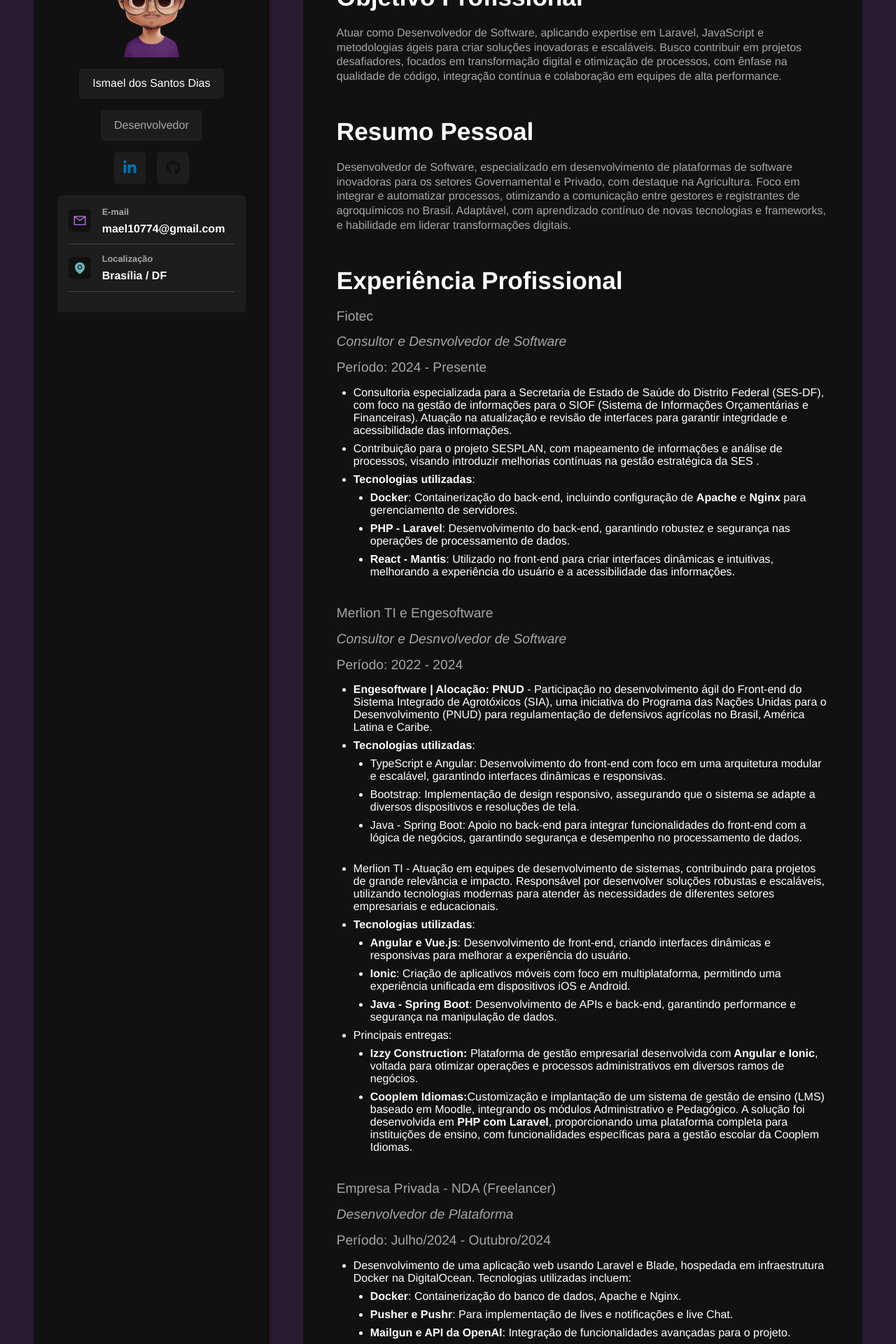
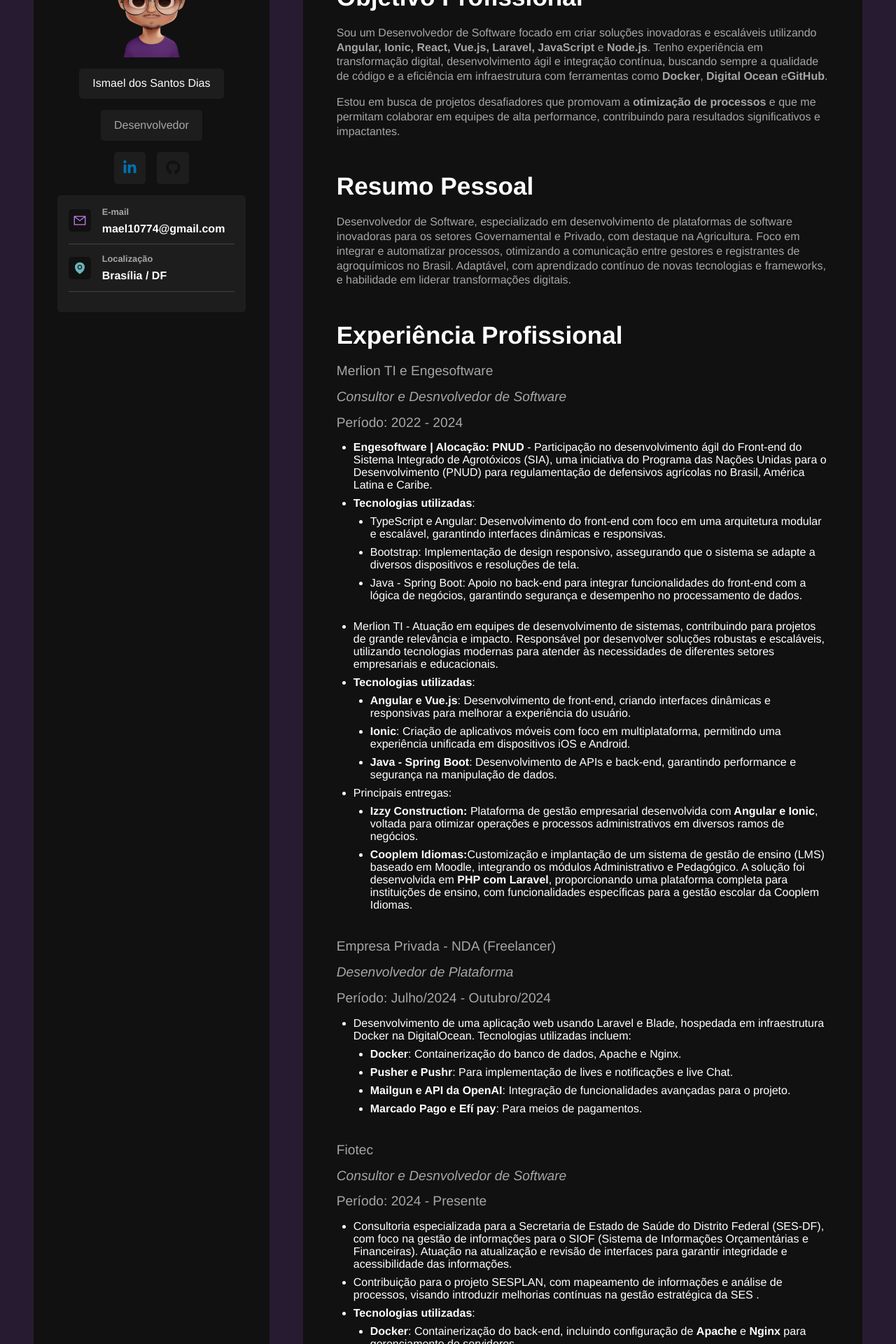
Before and after one commit to Maelzin13/Curriculo, a React (Vite) app: page / in a window 1280 px wide. Shown: the part 120-2040 px from the top of the page at 70% size. Built offline with nearby package versions, Linux system fonts and the light colour scheme.

Commit message:
feat: Atualização das seções de objetivo profissional e experiência, incluindo novas tecnologias e detalhamento de projetos

```diff
--- a/src/components/AboutContainer.jsx
+++ b/src/components/AboutContainer.jsx
@@ -5,14 +5,24 @@
       <section className="about-container">
         <h2>Objetivo Profissional</h2>
         <p>
-          Atuar como Desenvolvedor de Software, aplicando expertise em Laravel,
-          JavaScript e metodologias ágeis para criar soluções inovadoras e
-          escaláveis. Busco contribuir em projetos desafiadores, focados em
-          transformação digital e otimização de processos, com ênfase na
-          qualidade de código, integração contínua e colaboração em equipes de
-          alta performance.
+          Sou um Desenvolvedor de Software focado em criar soluções inovadoras e
+          escaláveis utilizando
+          <strong> Angular, Ionic, React, Vue.js, Laravel, JavaScript</strong> e
+          <strong> Node.js</strong>. Tenho experiência em transformação digital,
+          desenvolvimento ágil e integração contínua, buscando sempre a
+          qualidade de código e a eficiência em infraestrutura com ferramentas
+          como
+          <strong> Docker</strong>,<strong> Digital Ocean</strong> e
+          <strong>GitHub</strong>.
+        </p>
+        <p>
+          Estou em busca de projetos desafiadores que promovam a{" "}
+          <strong>otimização de processos</strong> e que me permitam colaborar
+          em equipes de alta performance, contribuindo para resultados
+          significativos e impactantes.
         </p>
       </section>
+
       <section className="about-container">
         <h2>Resumo Pessoal</h2>
         <p>
--- a/src/components/AboutExpirienceContainer.jsx
+++ b/src/components/AboutExpirienceContainer.jsx
@@ -4,47 +4,7 @@
   return (
     <section className="about-container">
       <h2>Experiência Profissional</h2>
-      <div className="experience">
-        <p>Fiotec</p>
-        <p>
-          <i>Consultor e Desnvolvedor de Software</i>
-        </p>
-        <p>Período: 2024 - Presente</p>
-        <ul>
-          <li>
-            Consultoria especializada para a Secretaria de Estado de Saúde do
-            Distrito Federal (SES-DF), com foco na gestão de informações para o
-            SIOF (Sistema de Informações Orçamentárias e Financeiras). Atuação
-            na atualização e revisão de interfaces para garantir integridade e
-            acessibilidade das informações.
-          </li>
-          <li>
-            Contribuição para o projeto SESPLAN, com mapeamento de informações e
-            análise de processos, visando introduzir melhorias contínuas na
-            gestão estratégica da SES .
-          </li>
-          <li>
-            <strong>Tecnologias utilizadas</strong>:
-          </li>
-          <ul>
-            <li>
-              <strong>Docker</strong>: Containerização do back-end, incluindo
-              configuração de <strong>Apache</strong> e <strong>Nginx </strong>
-              para gerenciamento de servidores.
-            </li>
-            <li>
-              <strong>PHP - Laravel</strong>: Desenvolvimento do back-end,
-              garantindo robustez e segurança nas operações de processamento de
-              dados.
-            </li>
-            <li>
-              <strong>React - Mantis</strong>: Utilizado no front-end para criar
-              interfaces dinâmicas e intuitivas, melhorando a experiência do
-              usuário e a acessibilidade das informações.
-            </li>
-          </ul>
-        </ul>
-      </div>
+
       <div className="experience">
         <p>Merlion TI e Engesoftware</p>
         <p>
@@ -157,6 +117,47 @@
           </ul>
         </ul>
       </div>
+      <div className="experience">
+        <p>Fiotec</p>
+        <p>
+          <i>Consultor e Desnvolvedor de Software</i>
+        </p>
+        <p>Período: 2024 - Presente</p>
+        <ul>
+          <li>
+            Consultoria especializada para a Secretaria de Estado de Saúde do
+            Distrito Federal (SES-DF), com foco na gestão de informações para o
+            SIOF (Sistema de Informações Orçamentárias e Financeiras). Atuação
+            na atualização e revisão de interfaces para garantir integridade e
+            acessibilidade das informações.
+          </li>
+          <li>
+            Contribuição para o projeto SESPLAN, com mapeamento de informações e
+            análise de processos, visando introduzir melhorias contínuas na
+            gestão estratégica da SES .
+          </li>
+          <li>
+            <strong>Tecnologias utilizadas</strong>:
+          </li>
+          <ul>
+            <li>
+              <strong>Docker</strong>: Containerização do back-end, incluindo
+              configuração de <strong>Apache</strong> e <strong>Nginx </strong>
+              para gerenciamento de servidores.
+            </li>
+            <li>
+              <strong>PHP - Laravel</strong>: Desenvolvimento do back-end,
+              garantindo robustez e segurança nas operações de processamento de
+              dados.
+            </li>
+            <li>
+              <strong>React - Mantis</strong>: Utilizado no front-end para criar
+              interfaces dinâmicas e intuitivas, melhorando a experiência do
+              usuário e a acessibilidade das informações.
+            </li>
+          </ul>
+        </ul>
+      </div>
     </section>
   );
 };
```
